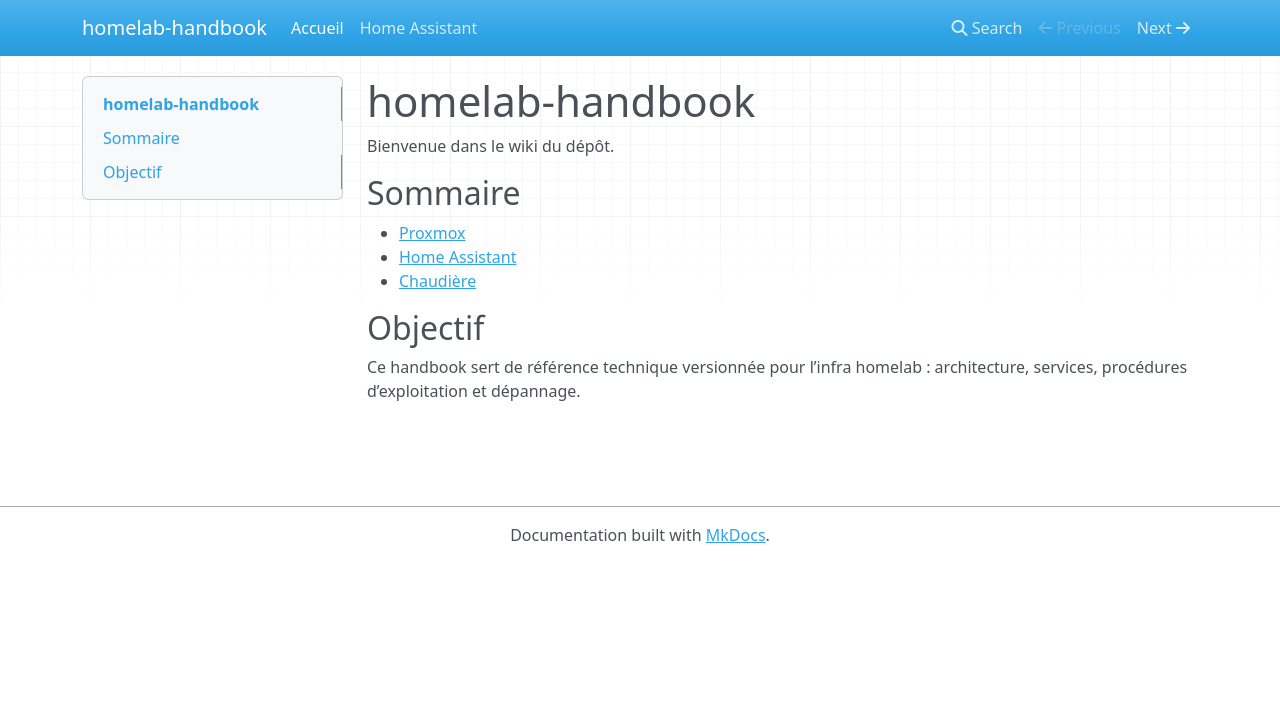
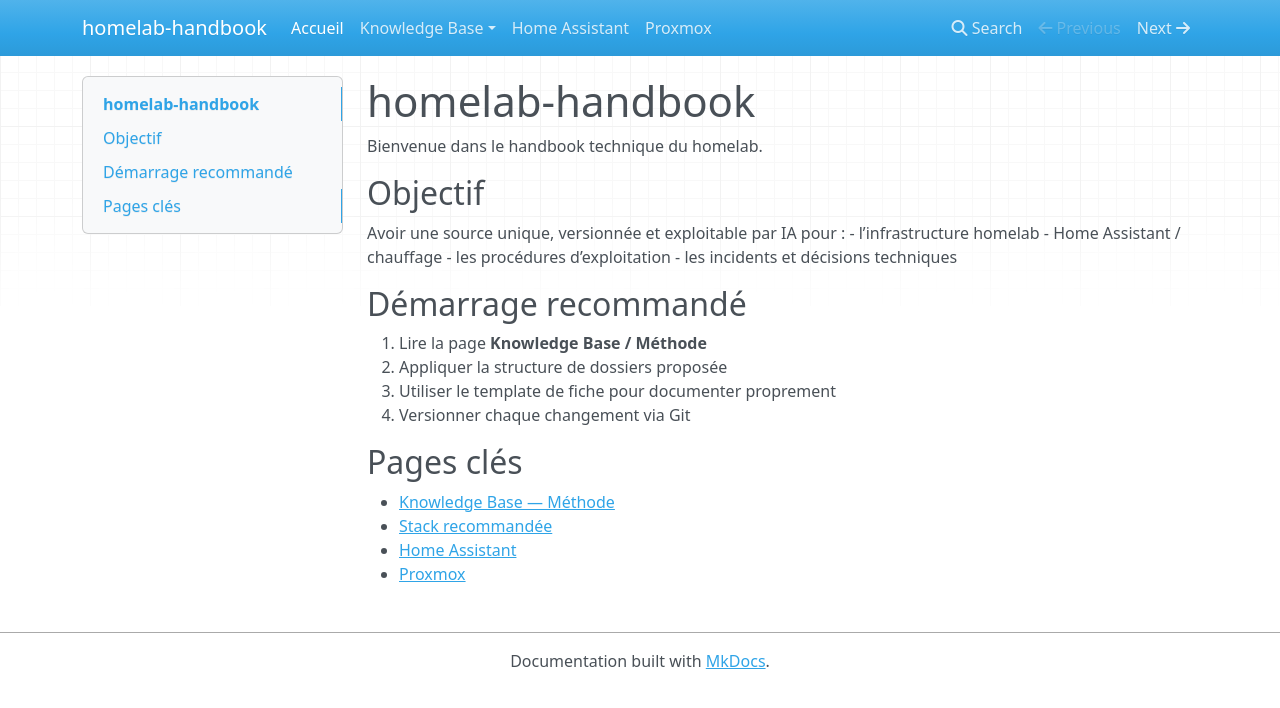
Before and after one commit to ghis94/homelab-handbook, an MkDocs documentation site: the page built from docs/index.md, in a window 1280 px wide. Shown: the top 708 px of the page. Built offline with MkDocs 1.6.1, drawn with Linux system fonts in a browser that asks for light colours; nearby versions of some CDN libraries.

Commit message:
docs: add structured knowledge-base method and recommended stack

```diff
--- a/docs/index.md
+++ b/docs/index.md
@@ -1,13 +1,25 @@
 # homelab-handbook
 
-Bienvenue dans le wiki du dépôt.
-
-## Sommaire
-
-- [Proxmox](proxmox.md)
-- [Home Assistant](home-assistant.md)
-- [Chaudière](chaudiere.md)
+Bienvenue dans le handbook technique du homelab.
 
 ## Objectif
 
-Ce handbook sert de référence technique versionnée pour l’infra homelab : architecture, services, procédures d’exploitation et dépannage.
+Avoir une source unique, versionnée et exploitable par IA pour :
+- l’infrastructure homelab
+- Home Assistant / chauffage
+- les procédures d’exploitation
+- les incidents et décisions techniques
+
+## Démarrage recommandé
+
+1. Lire la page **Knowledge Base / Méthode**
+2. Appliquer la structure de dossiers proposée
+3. Utiliser le template de fiche pour documenter proprement
+4. Versionner chaque changement via Git
+
+## Pages clés
+
+- [Knowledge Base — Méthode](knowledge-base.md)
+- [Stack recommandée](stack-recommandee.md)
+- [Home Assistant](home-assistant.md)
+- [Proxmox](proxmox.md)
--- a/mkdocs.yml
+++ b/mkdocs.yml
@@ -1,4 +1,8 @@
 site_name: homelab-handbook
 nav:
   - Accueil: index.md
+  - Knowledge Base:
+    - Méthode: knowledge-base.md
+    - Stack recommandée: stack-recommandee.md
   - Home Assistant: home-assistant.md
+  - Proxmox: proxmox.md
```
Also changed, not shown: docs/knowledge-base.md (added, +117 -0 lines), docs/stack-recommandee.md (added, +45 -0 lines).
